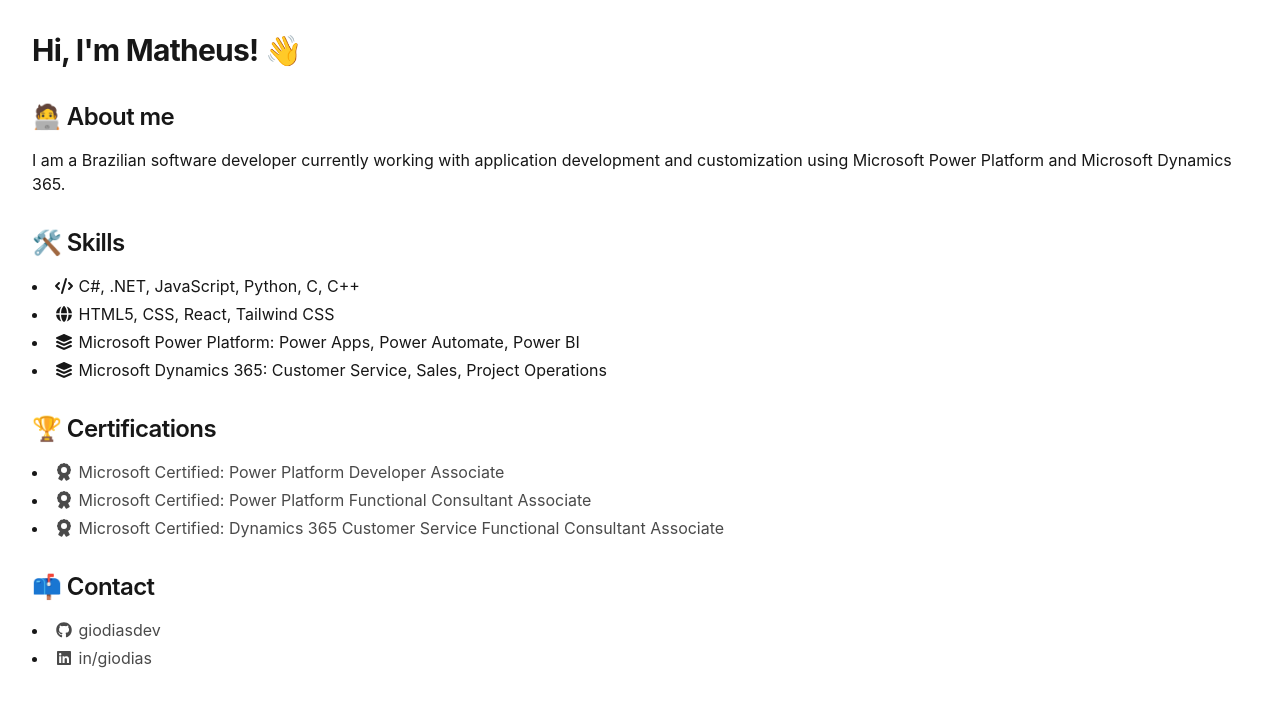
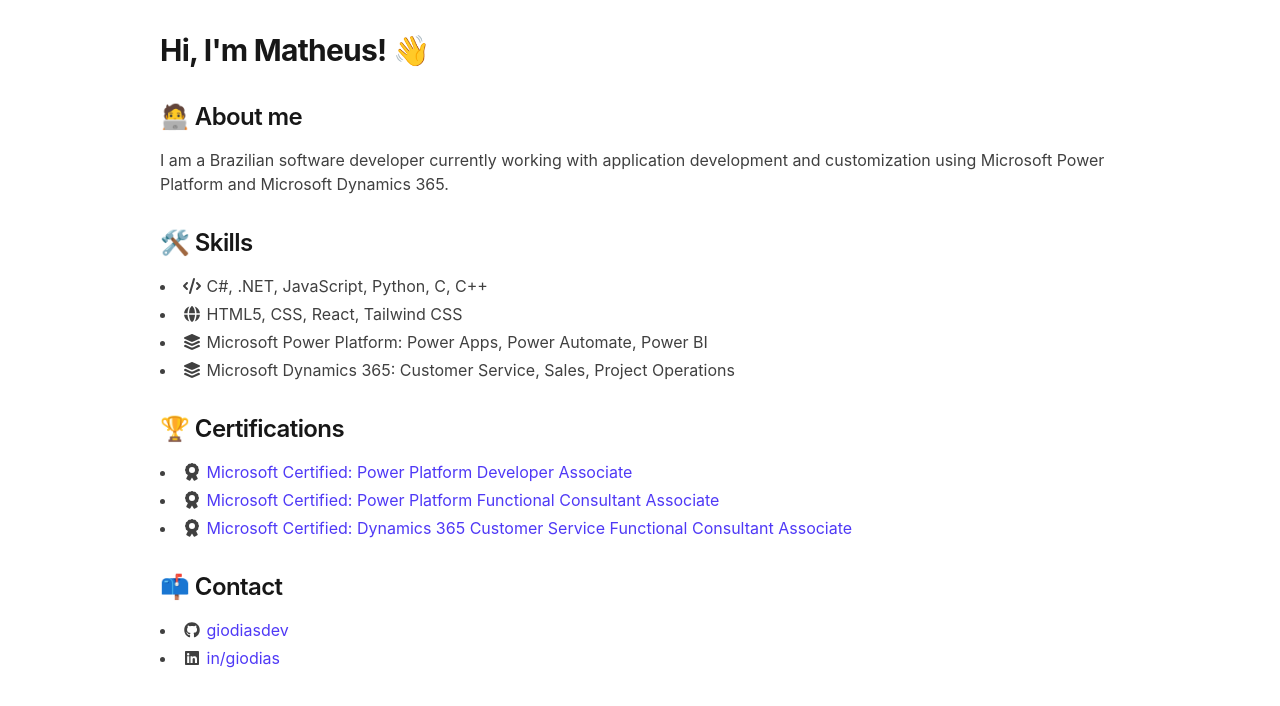
Before and after one commit to giodiasdev/giodiasdev.github.io, an Astro site: page / in a window 1280 px wide. Built offline with nearby package versions, Linux system fonts and the light colour scheme; Astro itself is replaced by a stand-in of ours.

Commit message:
🎨 Add a token-based global theme (#6)

```diff
--- a/src/layouts/BaseLayout.astro
+++ b/src/layouts/BaseLayout.astro
@@ -19,7 +19,7 @@
         {description && <meta name="description" content={description} />}
         {keywords && <meta name="keywords" content={keywords.join(",")} />}
     </head>
-    <body class="bg-white dark:bg-[#0a0a0a] text-[#171717] dark:text-[#ededed]">
+    <body class="bg-surface-base text-fg-body">
         <slot />
     </body>
 </html>
--- a/src/layouts/ProseLayout.astro
+++ b/src/layouts/MainLayout.astro
@@ -5,7 +5,7 @@
 
 <BaseLayout title={title} description={description} keywords={keywords}>
     <main
-        class="mx-auto mb-10 p-8 max-w-3xl sm:max-2-5xl md:max-w-7xl lg:max-w-9xl prose"
+        class="mx-auto mb-6 sm:mb-10 p-4 sm:p-8 w-full max-w-2xl xl:max-w-5xl"
     >
         <slot />
     </main>
--- a/src/layouts/MarkdownLayout.astro
+++ b/src/layouts/MarkdownLayout.astro
@@ -1,12 +1,14 @@
 ---
-import ProseLayout from "./ProseLayout.astro";
+import MainLayout from "./MainLayout.astro";
 const { frontmatter } = Astro.props;
 ---
 
-<ProseLayout
+<MainLayout
     title={frontmatter.title}
     description={frontmatter.description}
     keywords={frontmatter.keywords}
 >
-    <slot />
-</ProseLayout>
+    <article class="prose">
+        <slot />
+    </article>
+</MainLayout>
--- a/src/pages/404.astro
+++ b/src/pages/404.astro
@@ -13,7 +13,7 @@
                 </p>
                 <p>
                     Please check the URL or return to the <a
-                        class="transition-colors text-[#4a4a4a] hover:text-[#1a1a1a] dark:text-[#b3b3b3] dark:hover:text-[#f0f0f0]"
+                        class="anchor"
                         href="/">homepage</a
                     >.
                 </p>
--- a/src/pages/index.mdx
+++ b/src/pages/index.mdx
@@ -38,11 +38,19 @@
 
 ## 🏆 Certifications
 
-- [<FontAwesomeIcon icon={faAward} /> Microsoft Certified: Power Platform Developer Associate](https://learn.microsoft.com/api/credentials/share/en-us/MatheusDias/DDC3680F49B6635C?sharingId=3E57ED59AB72F00)
-- [<FontAwesomeIcon icon={faAward} /> Microsoft Certified: Power Platform Functional Consultant Associate](https://learn.microsoft.com/api/credentials/share/en-us/MatheusDias/E5FB8042216074F7?sharingId=3E57ED59AB72F00)
-- [<FontAwesomeIcon icon={faAward} /> Microsoft Certified: Dynamics 365 Customer Service Functional Consultant Associate](https://learn.microsoft.com/api/credentials/share/en-us/MatheusDias/64601E5B36AA5C24?sharingId=3E57ED59AB72F00)
+- <FontAwesomeIcon icon={faAward} /> [Microsoft Certified: Power Platform
+  Developer
+  Associate](https://learn.microsoft.com/api/credentials/share/en-us/MatheusDias/DDC3680F49B6635C?sharingId=3E57ED59AB72F00)
+- <FontAwesomeIcon icon={faAward} /> [Microsoft Certified: Power Platform
+  Functional Consultant
+  Associate](https://learn.microsoft.com/api/credentials/share/en-us/MatheusDias/E5FB8042216074F7?sharingId=3E57ED59AB72F00)
+- <FontAwesomeIcon icon={faAward} /> [Microsoft Certified: Dynamics 365 Customer
+  Service Functional Consultant
+  Associate](https://learn.microsoft.com/api/credentials/share/en-us/MatheusDias/64601E5B36AA5C24?sharingId=3E57ED59AB72F00)
 
 ## 📫 Contact
 
-- [<FontAwesomeIcon icon={faGithub} /> giodiasdev](https://github.com/giodiasdev)
-- [<FontAwesomeIcon icon={faLinkedin} /> in/giodias](https://www.linkedin.com/in/giodias)
+- <FontAwesomeIcon icon={faGithub} />
+  [giodiasdev](https://github.com/giodiasdev)
+- <FontAwesomeIcon icon={faLinkedin} />
+  [in/giodias](https://www.linkedin.com/in/giodias)
--- a/src/styles/global.css
+++ b/src/styles/global.css
@@ -1,63 +1,167 @@
 @import "tailwindcss";
 
-.prose h1 {
-    @apply font-bold leading-tight tracking-tight mb-4 text-3xl;
+@theme {
+    --color-neutral-0: #ffffff;
+
+    --color-surface-base: var(--color-neutral-0);
+    --color-surface-subtle: var(--color-neutral-50);
+    --color-surface-muted: var(--color-neutral-100);
+    --color-surface-inverse: var(--color-neutral-900);
+
+    --color-fg-primary: var(--color-neutral-900);
+    --color-fg-body: var(--color-neutral-700);
+    --color-fg-muted: var(--color-neutral-500);
+    --color-fg-disabled: var(--color-neutral-400);
+    --color-fg-inverse: var(--color-neutral-0);
+
+    --color-line-default: var(--color-neutral-200);
+    --color-line-strong: var(--color-neutral-300);
+    --color-line-focus: var(--color-indigo-600);
+
+    --color-brand-default: var(--color-indigo-600);
+    --color-brand-hover: var(--color-indigo-700);
+    --color-brand-active: var(--color-indigo-800);
+    --color-brand-subtle: var(--color-indigo-50);
+    --color-brand-muted: var(--color-indigo-100);
+    --color-brand-fg: var(--color-indigo-600);
+    --color-brand-on: var(--color-neutral-0);
+
+    --color-success-default: var(--color-emerald-600);
+    --color-success-subtle: var(--color-emerald-50);
+    --color-success-muted: var(--color-emerald-100);
+    --color-success-fg: var(--color-emerald-700);
+    --color-success-on: var(--color-neutral-0);
+
+    --color-warning-default: var(--color-amber-500);
+    --color-warning-subtle: var(--color-amber-50);
+    --color-warning-fg: var(--color-amber-600);
+    --color-warning-on: var(--color-neutral-0);
+
+    --color-danger-default: var(--color-red-600);
+    --color-danger-subtle: var(--color-red-50);
+    --color-danger-fg: var(--color-red-600);
+    --color-danger-on: var(--color-neutral-0);
 }
 
-.prose h2 {
-    @apply font-semibold leading-tight tracking-tight mt-8 mb-4 text-2xl;
-}
+@layer theme {
+    :root,
+    :host {
+        @variant dark {
+            --color-surface-base: #0a0a0a;
+            --color-surface-subtle: var(--color-neutral-950);
+            --color-surface-muted: var(--color-neutral-800);
+            --color-surface-inverse: var(--color-neutral-0);
 
-.prose h3 {
-    @apply font-semibold leading-tight tracking-tight mt-5 mb-4 text-xl;
-}
+            --color-fg-primary: #ededed;
+            --color-fg-body: var(--color-neutral-300);
+            --color-fg-muted: var(--color-neutral-500);
+            --color-fg-disabled: var(--color-neutral-600);
+            --color-fg-inverse: var(--color-neutral-950);
 
-.prose h4 {
-    @apply font-semibold leading-tight tracking-tight mt-2 mb-4 text-lg;
-}
+            --color-line-default: var(--color-neutral-800);
+            --color-line-strong: var(--color-neutral-700);
+            --color-line-focus: var(--color-indigo-400);
 
-.prose h5 {
-    @apply font-semibold leading-tight tracking-tight mt-2 mb-4 text-base;
-}
+            --color-brand-default: var(--color-indigo-500);
+            --color-brand-hover: var(--color-indigo-400);
+            --color-brand-active: var(--color-indigo-300);
+            --color-brand-subtle: var(--color-indigo-950);
+            --color-brand-muted: #1e1b4b;
+            --color-brand-fg: var(--color-indigo-400);
+            --color-brand-on: var(--color-neutral-0);
 
-.prose h6 {
-    @apply font-semibold leading-tight tracking-tight mt-2 mb-4 text-sm;
-}
+            --color-success-default: var(--color-emerald-500);
+            --color-success-subtle: var(--color-emerald-950);
+            --color-success-muted: #022c22;
+            --color-success-fg: var(--color-emerald-400);
+            --color-success-on: var(--color-neutral-0);
 
-.prose p {
-    @apply mb-4 last:mb-0;
-}
+            --color-warning-default: var(--color-amber-400);
+            --color-warning-subtle: var(--color-amber-950);
+            --color-warning-fg: var(--color-amber-400);
+            --color-warning-on: var(--color-neutral-900);
 
-.prose a {
-    @apply transition-colors text-[#4a4a4a];
-    @variant hover {
-        @apply text-[#1a1a1a];
-    }
-    @variant dark {
-        @apply text-[#b3b3b3];
-        @variant hover {
-            @apply text-[#f0f0f0];
+            --color-danger-default: var(--color-red-500);
+            --color-danger-subtle: var(--color-red-950);
+            --color-danger-fg: var(--color-red-400);
+            --color-danger-on: var(--color-neutral-0);
+
+            --shadow-accent: 0 4px 14px 0 rgb(99 102 241 / 0.4);
         }
     }
 }
 
-.prose ol {
+@layer components {
+    .anchor {
+        @apply text-brand-fg underline decoration-transparent transition-[text-decoration-color] duration-100 ease-out;
+        @variant hover {
+            @apply text-brand-hover decoration-current;
+        }
+    }
+
+    .prose {
+        @apply bg-surface-base text-fg-body;
+        & h1 {
+            @apply font-bold leading-tight tracking-tight mb-4 text-3xl text-fg-primary;
+        }
+
+        & h2 {
+            @apply font-semibold leading-tight tracking-tight mt-8 mb-4 text-2xl text-fg-primary;
+        }
+
+        & h3 {
+            @apply font-semibold leading-tight tracking-tight mt-5 mb-4 text-xl text-fg-primary;
+        }
+
+        & h4 {
+            @apply font-semibold leading-tight tracking-tight mt-2 mb-4 text-lg text-fg-primary;
+        }
+
+        & h5 {
+            @apply font-semibold leading-tight tracking-tight mt-2 mb-4 text-base text-fg-primary;
+        }
+
+        & h6 {
+            @apply font-semibold leading-tight tracking-tight mt-2 mb-4 text-sm text-fg-primary;
+        }
+
+        & p {
+            @apply mb-4 last:mb-0;
+        }
+
+        & a {
+            @apply text-brand-fg underline decoration-transparent transition-[text-decoration-color] duration-100 ease-out;
+            @variant hover {
+                @apply text-brand-hover decoration-current;
+            }
+        }
+
+        & ol {
             @apply list-decimal list-inside mb-4;
             @variant last {
                 @apply mb-0;
             }
         }
 
-.prose ul {
+        & ul {
             @apply list-disc list-inside mb-4;
             @variant last {
                 @apply mb-0;
             }
         }
 
-.prose li {
+        & li {
             @apply mb-1;
             @variant last {
                 @apply mb-0;
             }
         }
+
+        & code,
+        & kbd,
+        & samp,
+        & pre {
+            @apply font-mono;
+        }
+    }
+}
```
Also changed, not shown: 1 other file. Lines whose indentation alone changed are shown as unchanged.
